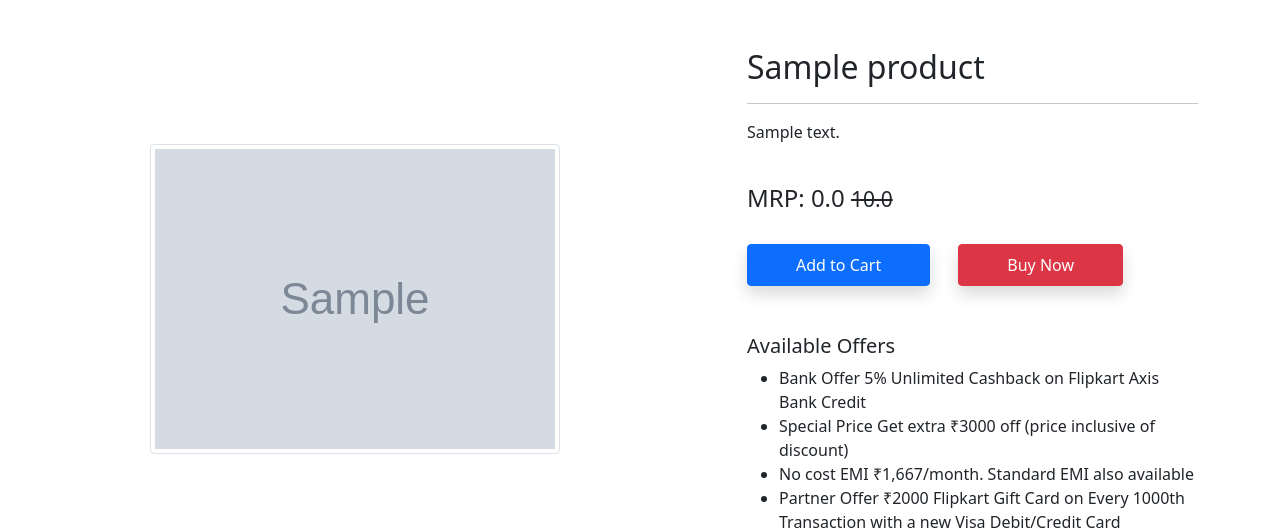
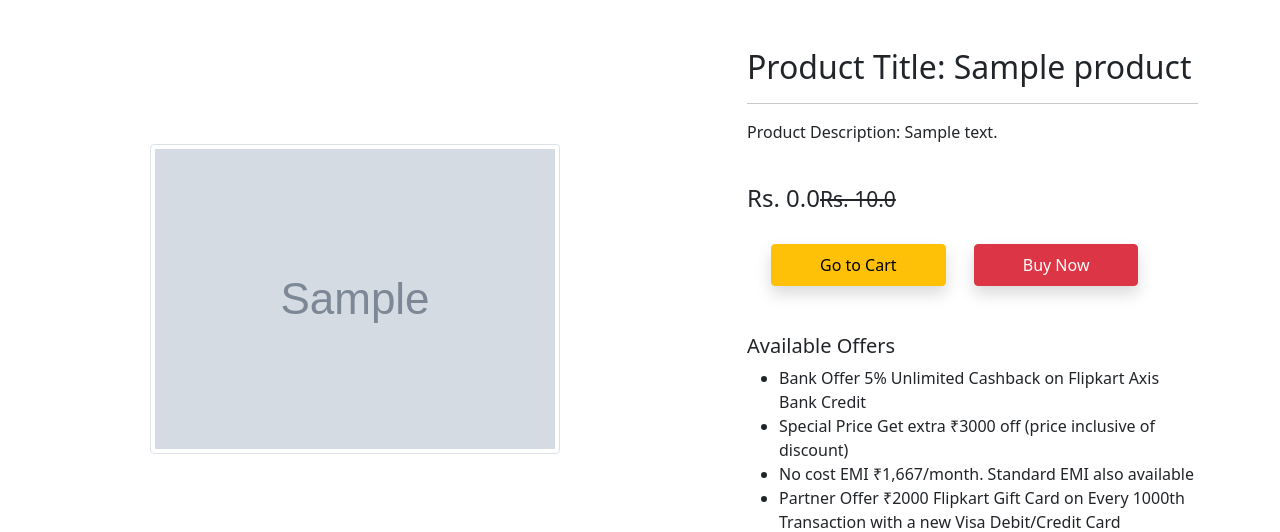
Before and after one commit to BhupendraDodiya/E_COMMERCE, a Django app: page /product-detail/1/ in a window 1280 px wide. Shown: the part 80-612 px from the top of the page. Run offline with Django 4.2, Linux system fonts and the light colour scheme; a user stored in the database is signed in; tables that the repository leaves empty hold one stand-in row (values such as "Sample post"); grey boxes marked "Sample" are stand-in pictures; some libraries are stand-ins or nearby versions.

Commit message:
done operations

```diff
--- a/E_comm/app/templates/app/home.html
+++ b/E_comm/app/templates/app/home.html
@@ -56,7 +56,7 @@
   <!-- Slider 1 -->
   <div class="owl-carousel" id="slider1">
     {% for i in top %}
-    <a href="{% url 'product-detail' i.id %}" class="btn">
+    <a href="/product-detail/{{i.id}}" class="btn">
       <div class="item">
         <img src="{{ i.product_image.url }}" alt="" height="200px"><span class="fw-bold">{{i.title}}</span><br><span
           class="fs-5">MRP: {{i.selling_price}}</span>
--- a/E_comm/app/templates/app/productdetail.html
+++ b/E_comm/app/templates/app/productdetail.html
@@ -5,15 +5,35 @@
 <div class="container my-5">
  <div class="row">
   <div class="col-sm-6 text-center align-self-center">
-   <img src="{{ product.product_image.url }}" alt="" class="img-fluid img-thumbnail">
+   <img src="{{product.product_image.url}}" alt="" class="img-fluid img-thumbnail">
   </div>
   <div class="col-sm-5 offset-sm-1">
-   <h2>{{product.title}}</h2>
+   <h2>Product Title: {{product.title}}</h2>
    <hr>
-   <p>{{product.description}}</p> <br>
-   <h4>MRP: {{product.discounted_price}} <small class="fw-light text-decoration-line-through">{{product.selling_price}}</small></h4> <br>
-   <a href="{% url 'add-to-cart' %}" class="btn btn-primary shadow px-5 py-2">Add to Cart</a>
-   <a href="{% url 'buy-now' %}" class="btn btn-danger shadow px-5 py-2 ms-4">Buy Now</a>
+   <p>Product Description: {{product.description}}</p> <br>
+   <h4>Rs. {{product.discounted_price}}<small class="fw-light text-decoration-line-through">Rs. {{product.selling_price}}</small></h4> <br>
+
+   {% if request.user.is_authenticated %}
+   {% if item_already_in_cart %}
+    <a href="{% url 'showcart' %}" class="btn btn-warning shadow px-5 py-2 ms-4">Go to Cart</a>
+   {% else %}
+    <form action="/add-to-cart" class="d-inline">
+    <input type="hidden" name="prod_id" value={{product.id}} id="prod_id">
+    <button type="submit" class="btn btn-primary shodow px-5 py-2">Add To Cart</button>
+    </form>
+   {% endif %}
+   {% endif %}
+   {% if not request.user.is_authenticated %}
+    <form action="/add-to-cart" class="d-inline">
+    <input type="hidden" name="prod_id" value={{product.id}} id="prod_id">
+    <button type="submit" class="btn btn-primary shodow px-5 py-2">Add To Cart</button>
+    </form>
+   {% endif %}
+
+
+
+
+   <a href="{% url 'checkout' %}" class="btn btn-danger shadow px-5 py-2 ms-4">Buy Now</a>
    <h5 class="mt-5">Available Offers</h5>
    <ul>
     <li>Bank Offer 5% Unlimited Cashback on Flipkart Axis Bank Credit</li>
--- a/E_comm/app/urls.py
+++ b/E_comm/app/urls.py
@@ -5,7 +5,11 @@ from django.conf.urls.static import static
 urlpatterns = [
     path('', views.ProductView.as_view(),name='home'),
     path('product-detail/<int:pk>/', views.ProductDetailView.as_view(), name='product-detail'),
-    path('cart/', views.add_to_cart, name='add-to-cart'),
+    path('cart/', views.show_cart, name='showcart'),
+    path('add-to-cart/', views.add_to_cart, name='add-to-cart'),
+    path('pluscart/', views.plus_cart, name='pluscart'),
+    path('minuscart/', views.minus_cart, name='minuscart'),
+    path('removecart/', views.remove_cart, name='removecart'),
     path('buy/', views.buy_now, name='buy-now'),
     path('profile/', views.profile, name='profile'),
     path('address/', views.address, name='address'),
--- a/E_comm/app/views.py
+++ b/E_comm/app/views.py
@@ -1,8 +1,8 @@
-from django.shortcuts import render
+from django.shortcuts import render,redirect
 from django.views import View
 from .models import *
 from django.db.models import Q
-
+from django.http import JsonResponse
 
 def home(request):
     return render(request, 'app/home.html')
@@ -71,3 +71,95 @@ class ProductDetailView(View):
             return render(request, 'app/productdetail.html', {'product': product, 'item_already_in_cart': item_already_in_cart})
         else:
             return render(request, 'app/productdetail.html', {'product': product, 'item_already_in_cart': item_already_in_cart})
+
+
+def add_to_cart(request):
+    user = request.user
+    product_id =request.GET.get('prod_id')
+    product = Product.objects.get(id=product_id)
+    Cart(user=user, product=product).save()
+    return redirect('/cart/')
+
+
+def show_cart(request):
+    if request.user.is_authenticated:
+        user=request.user
+        cart= Cart.objects.filter(user=user)
+        amount = 0.0
+        shipping_amount=70.0
+        total_amount=0.0
+        cart_product=[p for p in Cart.objects.all() if p.user == user]
+        print(cart_product)
+        if cart_product:
+            for p in cart_product:
+                tempamount=(p.quantity*p.product.discounted_price)
+                amount+= tempamount
+                total_amount=amount+shipping_amount
+            return render(request, 'app/addtocart.html',{'carts':cart, 'total_amount':total_amount, 'amount':amount})
+        else:
+            return render(request, 'app/emptycart.html')
+
+
+def plus_cart(request):
+    if request.method == 'GET':
+        prod_id= request.GET['prod_id']
+        c = Cart.objects.get(Q(product=prod_id) & Q(user=request.user))
+        c.quantity+=1
+        c.save()
+        amount =0.0
+        shipping_amount=70.0
+        cart_product = [p for p in Cart.objects.all() if p.user == request.user]
+        for p in cart_product:
+            tempamount=(p.quantity * p.product.discounted_price)
+            amount+= tempamount
+
+
+        data ={
+            'quantity': c.quantity,
+            'amount': amount,
+            'totalamount': amount + shipping_amount
+            }
+        return JsonResponse(data)
+
+
+def minus_cart(request):
+    if request.method == 'GET':
+        prod_id= request.GET['prod_id']
+        c = Cart.objects.get(Q(product=prod_id) & Q(user=request.user))
+
+        if c.quantity>0:
+            c.quantity-=1
+            c.save()
+            amount =0.0
+            shipping_amount=70.0
+            cart_product = [p for p in Cart.objects.all() if p.user == request.user]
+        for p in cart_product:
+            tempamount=(p.quantity * p.product.discounted_price)
+            amount+= tempamount
+
+
+        data ={
+            'quantity': c.quantity,
+            'amount': amount,
+            'totalamount': amount + shipping_amount
+            }
+        return JsonResponse(data)
+
+
+def remove_cart(request):
+    if request.method == 'GET':
+        prod_id= request.GET['prod_id']
+        c = Cart.objects.get(Q(product=prod_id) & Q(user=request.user))
+        c.delete()
+        amount =0.0
+        shipping_amount=70.0
+        cart_product = [p for p in Cart.objects.all() if p.user == request.user]
+        for p in cart_product:
+            tempamount=(p.quantity * p.product.discounted_price)
+            amount+= tempamount
+
+        data ={
+             'amount': amount,
+            'totalamount': amount + shipping_amount
+            }
+        return JsonResponse(data)
```
Also changed, not shown: E_comm/app/static/app/js/myscript.js (+52 -1 lines), E_comm/app/templates/app/addtocart.html (+13 -31 lines).
